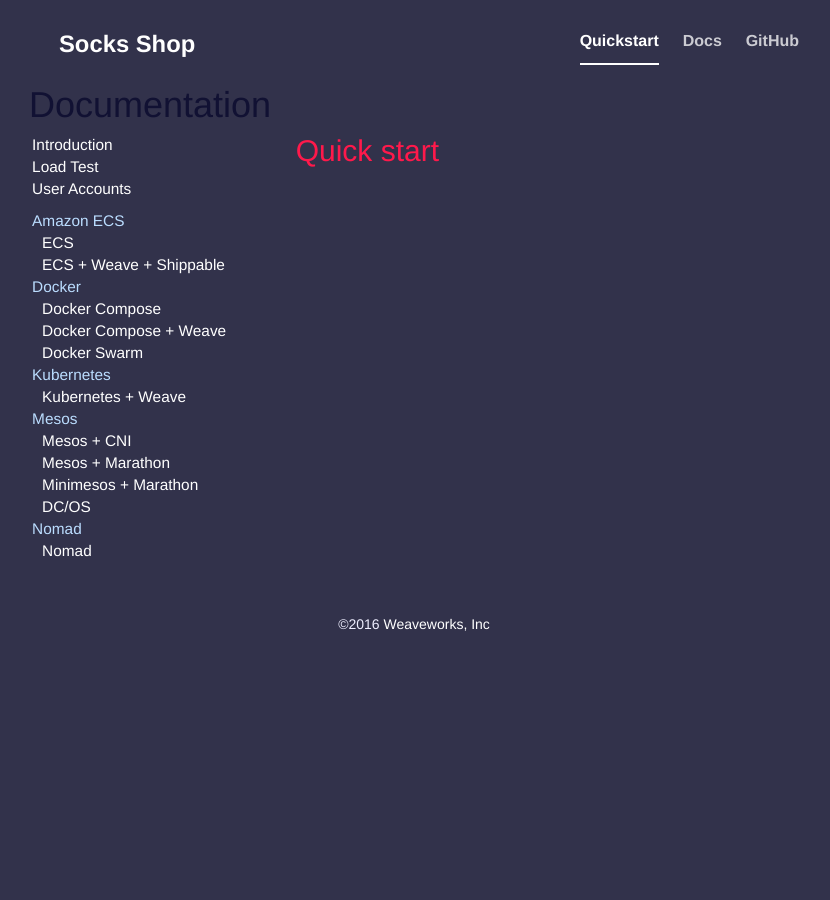
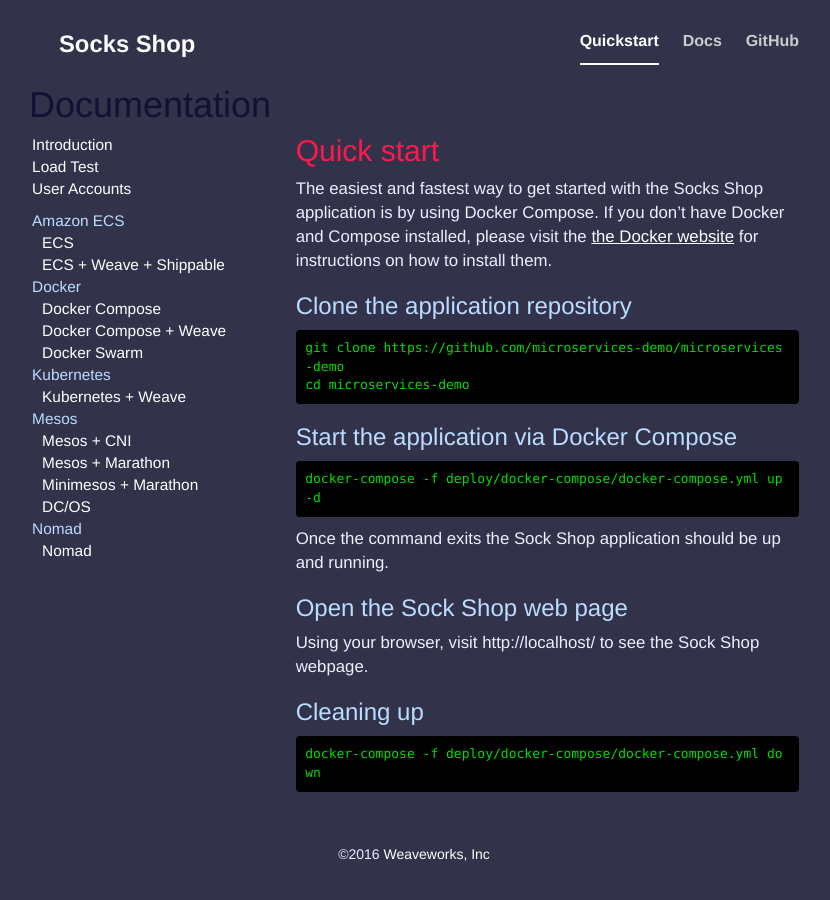
Before and after one commit to microservices-demo/microservices-demo.github.io, a Jekyll site: the page built from docs/quickstart.md, in a window 1280 px wide. Shown: the whole page, without its empty margins (226-1056 px from the left). Built offline with Jekyll 4.4.1, drawn with Linux system fonts in a browser that asks for light colours; nearby versions of some CDN libraries; our own code applies the rules of GitHub Pages for plain Markdown files.

Commit message:
added some information to the quickstart page

````diff
--- a/docs/quickstart.md
+++ b/docs/quickstart.md
@@ -2,3 +2,31 @@
 layout: quickstart
 ---
 ## Quick start
+
+  The easiest and fastest way to get started with the Socks Shop application is by using Docker Compose.  If you don't have Docker and Compose installed,
+  please visit the [the Docker website](https://www.docker.com) for instructions on how to install them.
+
+### Clone the application repository
+
+```
+git clone https://github.com/microservices-demo/microservices-demo
+cd microservices-demo
+```
+
+### Start the application via Docker Compose
+
+```
+docker-compose -f deploy/docker-compose/docker-compose.yml up -d
+```
+
+Once the command exits the Sock Shop application should be up and running.
+
+### Open the Sock Shop web page
+
+Using your browser, visit http://localhost/ to see the Sock Shop webpage.
+
+### Cleaning up
+
+```
+docker-compose -f deploy/docker-compose/docker-compose.yml down
+```
````
